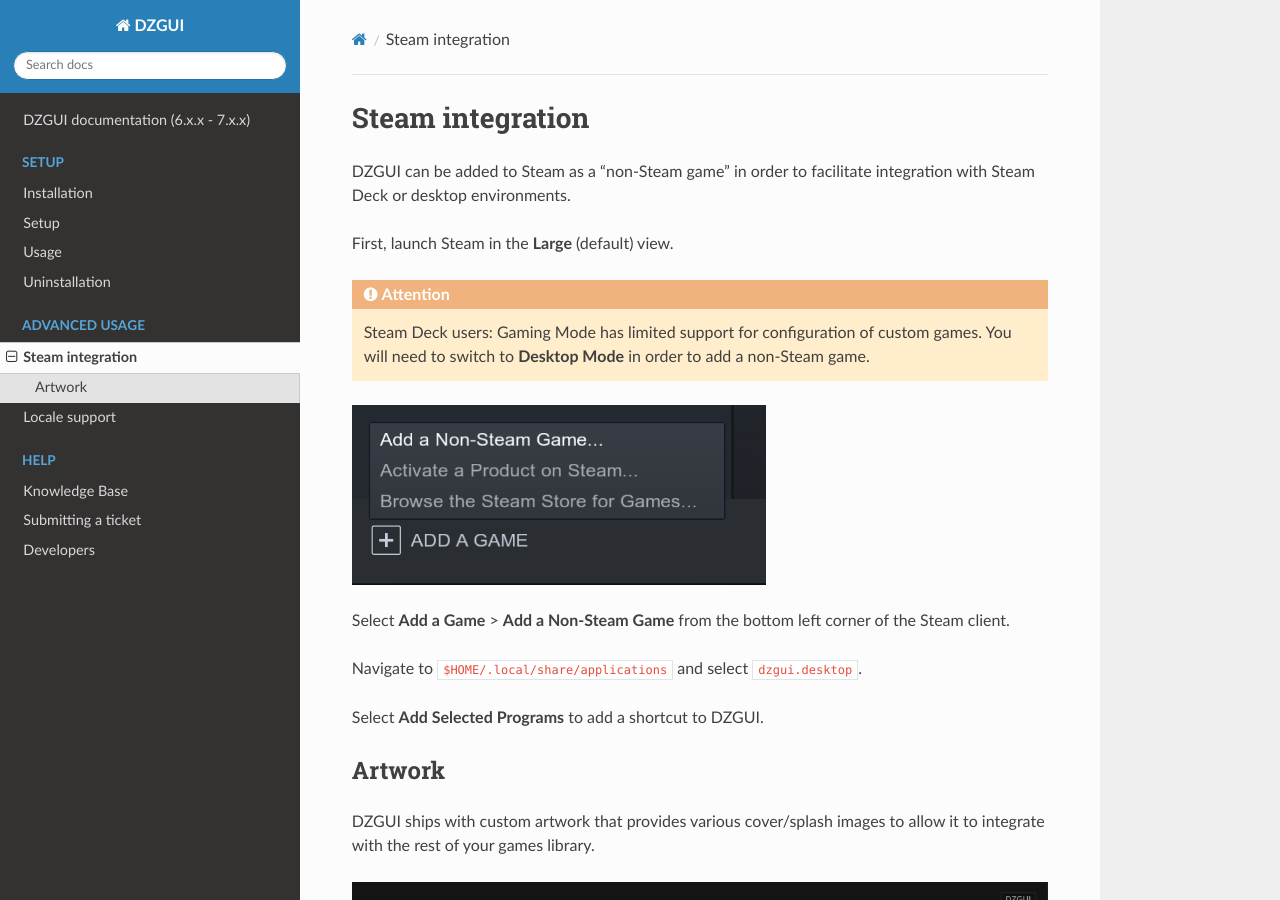
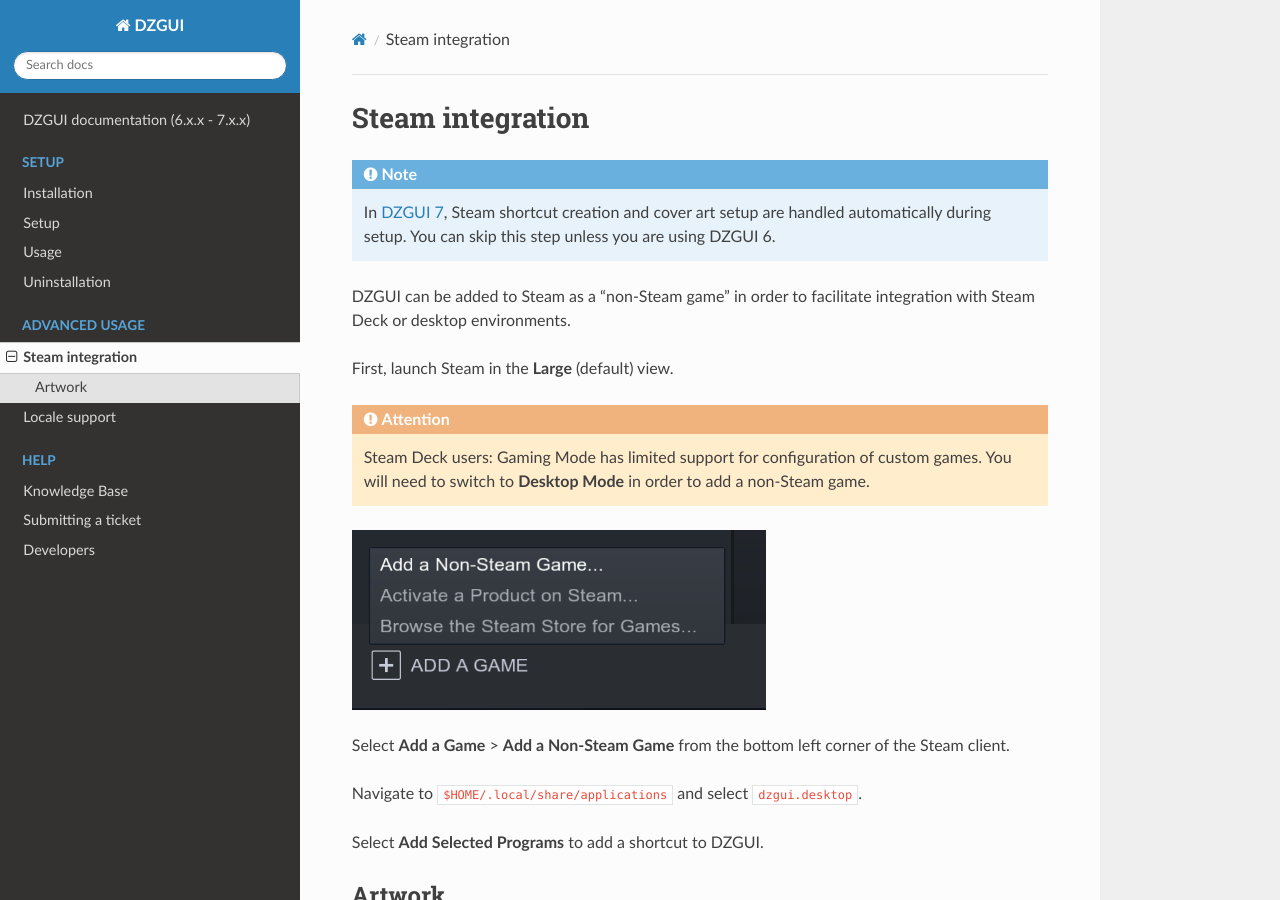
Before and after one commit to aclist/dztui, a Sphinx documentation site: the page built from docs/source/steam.rst, in a window 1280 px wide and 900 px high. Built offline with Sphinx 7.4.7 and the Read the Docs theme 3.1.0, drawn with Linux system fonts in a browser that asks for light colours.

Commit message:
chore: mention inbuilt support in DZGUI 7

```diff
--- a/docs/source/steam.rst
+++ b/docs/source/steam.rst
@@ -1,5 +1,9 @@
 Steam integration
 ====================
+
+.. note::
+
+   In :doc:`DZGUI 7 <dzgui7>`, Steam shortcut creation and cover art setup are handled automatically during setup. You can skip this step unless you are using DZGUI 6.
 
 DZGUI can be added to Steam as a "non-Steam game" in order to facilitate integration with Steam Deck or desktop environments.
 
```
